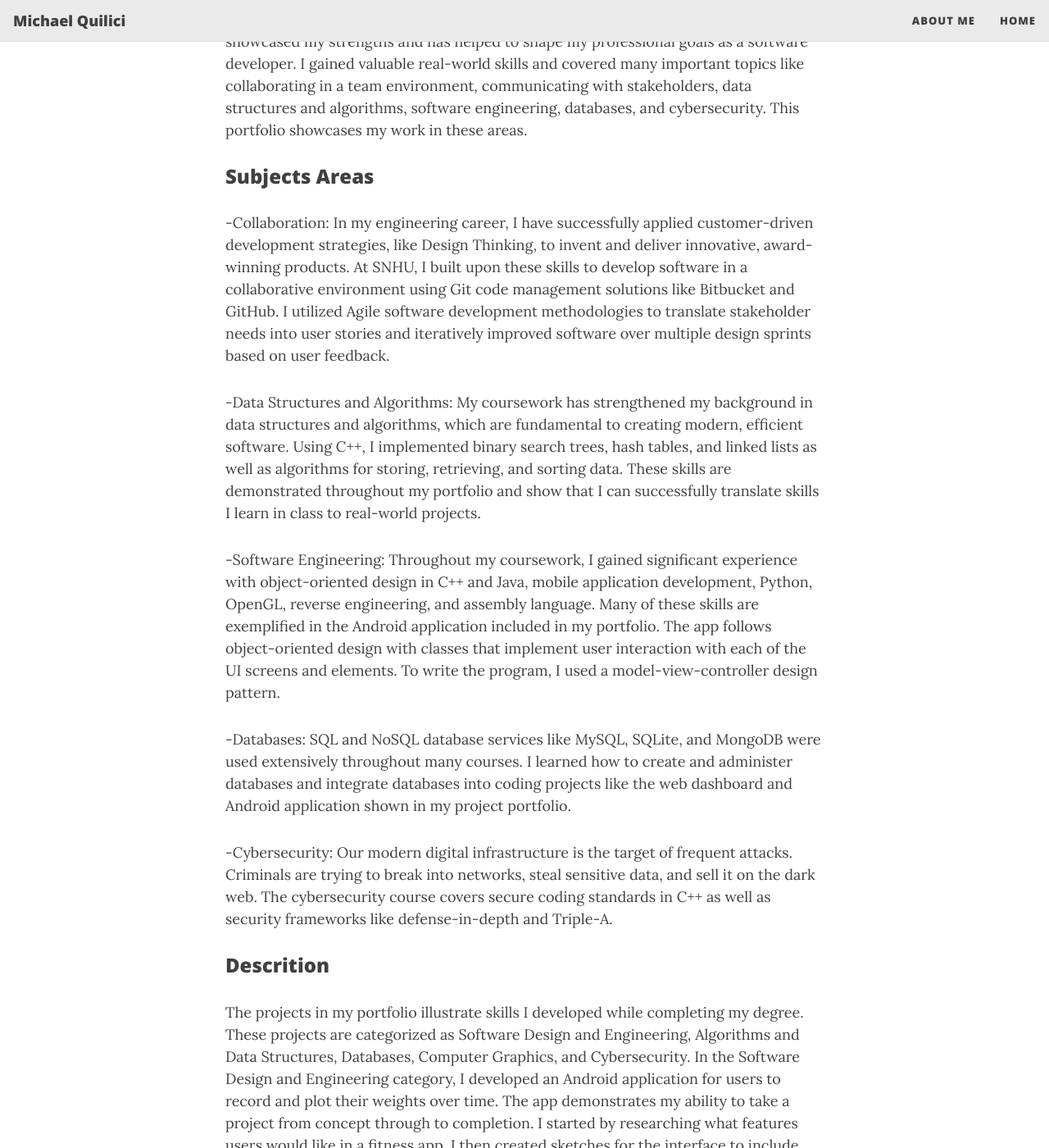
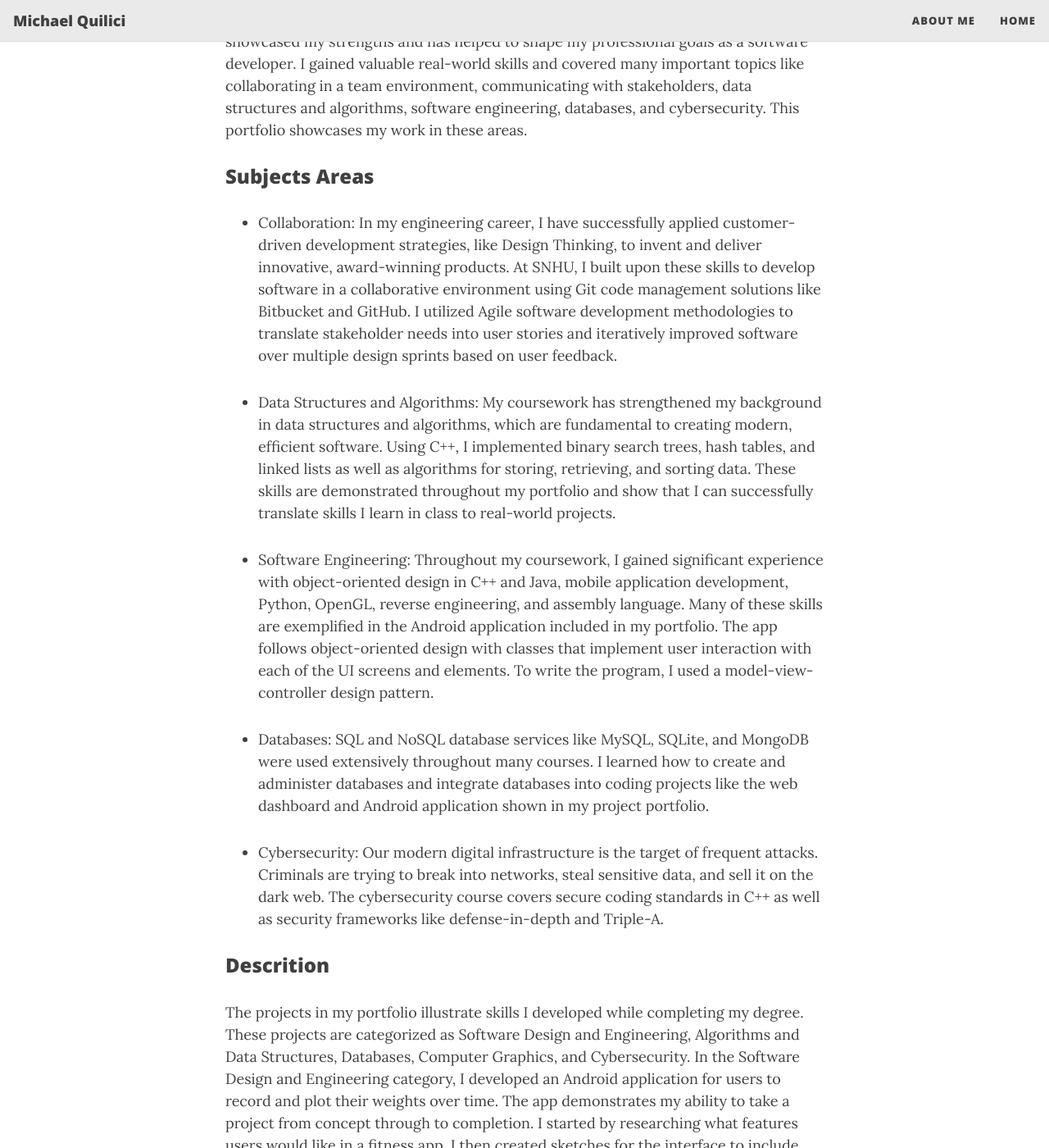
Before and after one commit to mquilici/mquilici.github.io, a Jekyll site: the page built from aboutme.md, in a window 1280 px wide and 1400 px high, scrolled down 532 px. Shown: the whole window at 82% size. Built offline with Jekyll 4.4.1, drawn with Linux system fonts in a browser that asks for light colours; nearby versions of some CDN libraries; some of the changed lines change nothing that is shown.

Commit message:
Update aboutme.md

```diff
--- a/aboutme.md
+++ b/aboutme.md
@@ -10,15 +10,15 @@ I am a software developer, inventor, and scientist with 11 years of experience i
 
 ### Subjects Areas
 
--Collaboration: In my engineering career, I have successfully applied customer-driven development strategies, like Design Thinking, to invent and deliver innovative, award-winning products. At SNHU, I built upon these skills to develop software in a collaborative environment using Git code management solutions like Bitbucket and GitHub. I utilized Agile software development methodologies to translate stakeholder needs into user stories and iteratively improved software over multiple design sprints based on user feedback.
+* Collaboration: In my engineering career, I have successfully applied customer-driven development strategies, like Design Thinking, to invent and deliver innovative, award-winning products. At SNHU, I built upon these skills to develop software in a collaborative environment using Git code management solutions like Bitbucket and GitHub. I utilized Agile software development methodologies to translate stakeholder needs into user stories and iteratively improved software over multiple design sprints based on user feedback.
 
--Data Structures and Algorithms: My coursework has strengthened my background in data structures and algorithms, which are fundamental to creating modern, efficient software. Using C++, I implemented binary search trees, hash tables, and linked lists as well as algorithms for storing, retrieving, and sorting data. These skills are demonstrated throughout my portfolio and show that I can successfully translate skills I learn in class to real-world projects.
+* Data Structures and Algorithms: My coursework has strengthened my background in data structures and algorithms, which are fundamental to creating modern, efficient software. Using C++, I implemented binary search trees, hash tables, and linked lists as well as algorithms for storing, retrieving, and sorting data. These skills are demonstrated throughout my portfolio and show that I can successfully translate skills I learn in class to real-world projects.
 
--Software Engineering: Throughout my coursework, I gained significant experience with object-oriented design in C++ and Java, mobile application development, Python, OpenGL, reverse engineering, and assembly language. Many of these skills are exemplified in the Android application included in my portfolio. The app follows object-oriented design with classes that implement user interaction with each of the UI screens and elements. To write the program, I used a model-view-controller design pattern.
+* Software Engineering: Throughout my coursework, I gained significant experience with object-oriented design in C++ and Java, mobile application development, Python, OpenGL, reverse engineering, and assembly language. Many of these skills are exemplified in the Android application included in my portfolio. The app follows object-oriented design with classes that implement user interaction with each of the UI screens and elements. To write the program, I used a model-view-controller design pattern.
 
--Databases: SQL and NoSQL database services like MySQL, SQLite, and MongoDB were used extensively throughout many courses. I learned how to create and administer databases and integrate databases into coding projects like the web dashboard and Android application shown in my project portfolio.
+* Databases: SQL and NoSQL database services like MySQL, SQLite, and MongoDB were used extensively throughout many courses. I learned how to create and administer databases and integrate databases into coding projects like the web dashboard and Android application shown in my project portfolio.
 
--Cybersecurity: Our modern digital infrastructure is the target of frequent attacks. Criminals are trying to break into networks, steal sensitive data, and sell it on the dark web. The cybersecurity course covers secure coding standards in C++ as well as security frameworks like defense-in-depth and Triple-A.
+* Cybersecurity: Our modern digital infrastructure is the target of frequent attacks. Criminals are trying to break into networks, steal sensitive data, and sell it on the dark web. The cybersecurity course covers secure coding standards in C++ as well as security frameworks like defense-in-depth and Triple-A.
 
 ### Descrition
 
```
